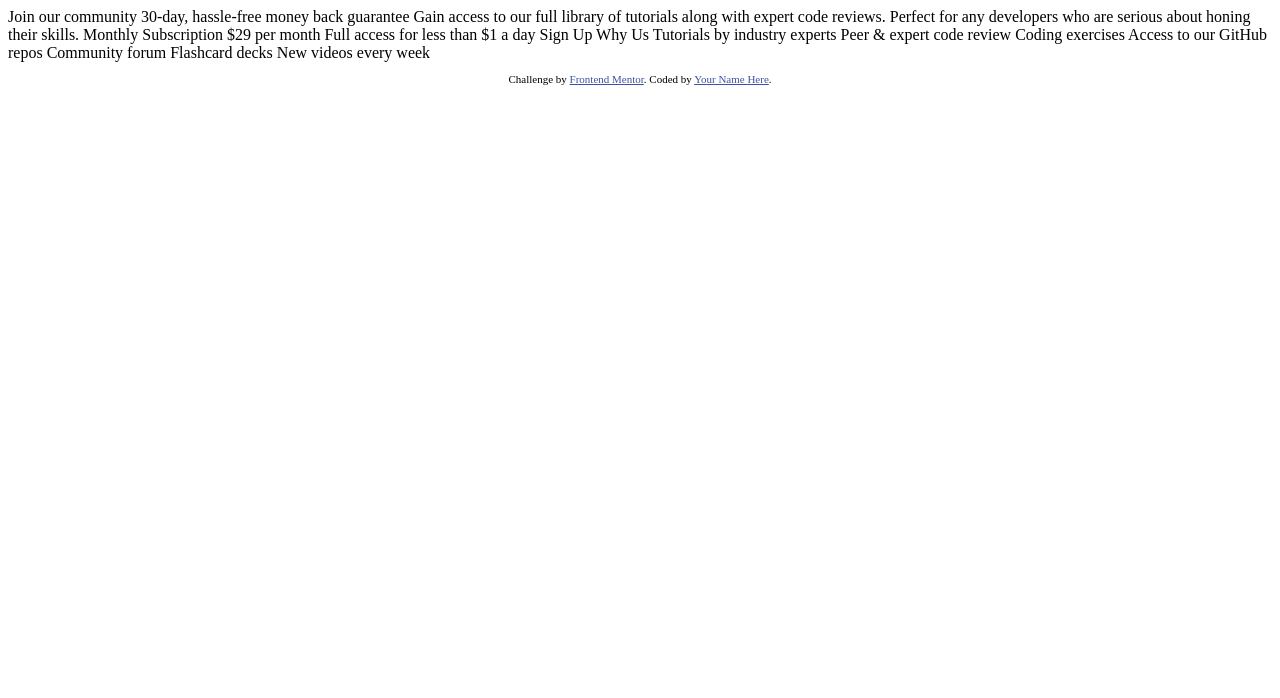
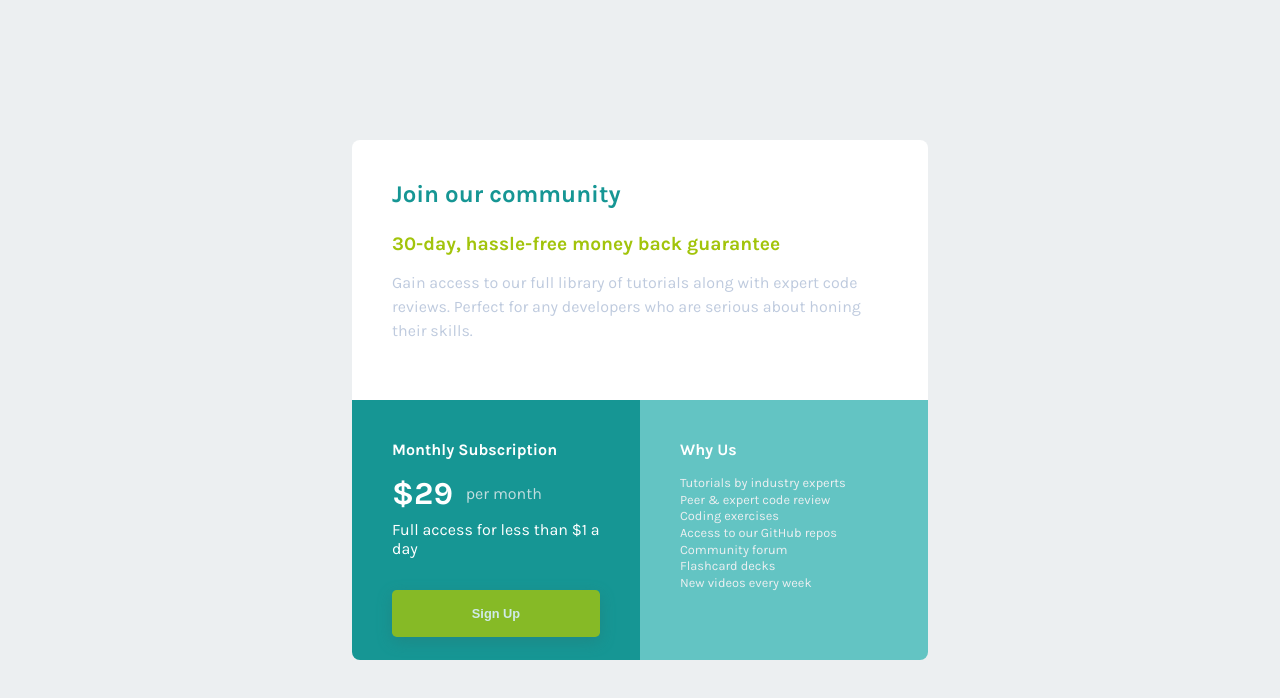
Before and after one commit to Devakumar96/Single-price-grid-component, a plain HTML site: page index.html in a window 1280 px wide. Drawn offline with Linux system fonts and the light colour scheme.

Commit message:
completed

```diff
--- a/index.html
+++ b/index.html
@@ -7,44 +7,50 @@
   <link rel="icon" type="image/png" sizes="32x32" href="./images/favicon-32x32.png">
 
   <title>Frontend Mentor | Single Price Grid Component</title>
-
+  <link rel="stylesheet" href="./styles/style.css">
   <!-- Feel free to remove these styles or customise in your own stylesheet 👍 -->
-  <style>
+  <!-- <style>
     .attribution { font-size: 11px; text-align: center; }
     .attribution a { color: hsl(228, 45%, 44%); }
-  </style>
+  </style> -->
 </head>
 <body>
-  Join our community
+  <main class="main">
+      <div class="join">
+        <h1>Join our community</h1>
+          <h2>30-day, hassle-free money back guarantee</h2>
+            <p>
+              Gain access to our full library of tutorials along with expert code reviews.
+              Perfect for any developers who are serious about honing their skills.
+              </p>
+            </div>
+      <div class="pack">
+        <h2>Monthly Subscription</h2>
+          <p>&dollar;29 <span>per month</span> </p>
+          <p>Full access for less than &dollar;1 a day</p>
+        <button> Sign Up</button>
+      </div>
+      <div class="why-us">
+        <h2>Why Us</h2>
+        <ul>
+          <li>  Tutorials by industry experts</li>
+          <li>  Peer &amp; expert code review</li>
+          <li>  Coding exercises</li>
+          <li>  Access to our GitHub repos</li>
+          <li>  Community forum</li>
+          <li>  Flashcard decks</li>
+          <li> New videos every week</li>
+        </ul>
+      </div>
+    </div>
+  </div>
+</main>
 
-  30-day, hassle-free money back guarantee
-
-  Gain access to our full library of tutorials along with expert code reviews.
-  Perfect for any developers who are serious about honing their skills.
-
-  Monthly Subscription
-
-  &dollar;29 per month
-
-  Full access for less than &dollar;1 a day
-
-  Sign Up
-
-  Why Us
-
-  Tutorials by industry experts
-  Peer &amp; expert code review
-  Coding exercises
-  Access to our GitHub repos
-  Community forum
-  Flashcard decks
-  New videos every week
-
-  <footer>
+  <!-- <footer>
     <p class="attribution">
       Challenge by <a href="https://www.frontendmentor.io?ref=challenge" target="_blank">Frontend Mentor</a>.
       Coded by <a href="#">Your Name Here</a>.
     </p>
-  </footer>
+  </footer> -->
 </body>
 </html>
--- /dev/null
+++ b/styles/style.css
@@ -0,0 +1,176 @@
+@import url('https://fonts.googleapis.com/css2?family=Karla:wght@400;700&display=swap');
+
+* {
+  margin: 0;
+  padding: 0;
+  box-sizing: border-box;
+}
+
+:root {
+  --clr-cyan: #169694;
+  --clr-yellow: #a2c40b;
+  --clr-light-gray: #eceff1;
+  --clr-gray-blue: #afbed6;
+}
+
+html {
+  font-size: 16px;
+}
+
+body {
+  font-family: 'Karla', sans-serif;
+  background: var(--clr-light-gray);
+  display: flex;
+  justify-content: center;
+  align-items: center;
+  position: relative;
+  height: 100vh;
+}
+
+.main {
+  width: 85%;
+}
+
+.join,
+.pack,
+.why-us {
+  padding: 1.75rem 1.5rem;
+}
+
+.join {
+  background-color: #fff;
+  border-radius: 0.3rem 0.3rem 0 0;
+}
+
+.join h1 {
+  color: var(--clr-cyan);
+  margin-bottom: 1.3rem;
+  font-size: 1.3rem;
+}
+
+.join h2 {
+  color: var(--clr-yellow);
+  font-weight: 700;
+  margin: 1.5rem 0;
+  font-size: 1.5rem;
+}
+
+.join p {
+  color: var(--clr-gray-blue);
+  font-size: 0.85rem;
+  font-weight: 400;
+  line-height: 1.5;
+  margin-bottom: 0.75rem;
+  opacity: 0.8;
+}
+
+.pack {
+  background-color: var(--clr-cyan);
+  color: #fff;
+}
+
+.pack h2 {
+  margin-bottom: 1rem;
+  font-size: 1rem;
+}
+
+.pack p:nth-of-type(1) {
+  font-size: 2rem;
+  display: flex;
+  align-items: center;
+  font-weight: 700;
+}
+
+.pack p:nth-of-type(1) span {
+  font-size: 1rem;
+  margin-left: 0.8rem;
+  color: var(--clr-light-gray);
+  font-weight: 400;
+  opacity: 0.8;
+}
+
+.pack p:nth-of-type(2) {
+  margin: 0.5rem 0;
+}
+
+.pack button {
+  border: none;
+  background-color: var(--clr-yellow);
+  color: #fff;
+  width: 100%;
+  padding: 1rem;
+  border-radius: 0.3rem;
+  margin-top: 1.5rem;
+  font-size: 0.8rem;
+  font-weight: 700;
+  opacity: 0.8;
+  box-shadow: 0px 5px 15px rgb(33, 130, 128, 0.85);
+}
+
+.pack button:hover {
+  background-color: rgb(192, 223, 52, 0.85);
+}
+
+.why-us {
+  background-color: rgba(42, 178, 175, 0.7);
+  border-radius: 0 0 0.3rem 0.3rem;
+}
+
+.why-us h2 {
+  font-size: 1rem;
+  margin-bottom: 1rem;
+  color: white;
+}
+
+.why-us ul {
+  list-style: none;
+  color: var(--clr-light-gray);
+  font-size: 0.8rem;
+  font-weight: 400;
+  line-height: 1.3;
+}
+
+/* Responsive CSS */
+@media screen and (min-width: 768px) {
+  body {
+    min-height: 100vh;
+  }
+
+  .main {
+    width: 45%;
+    display: grid;
+    grid-template-columns: 1fr 1fr;
+    grid-template-rows: 50% 50%;
+  }
+  .join,
+  .pack,
+  .why-us {
+    padding: 2.5rem;
+  }
+
+  .join {
+    grid-column: 1/3;
+    border-radius: 0.5rem 0.5rem 0 0;
+  }
+
+  .join h1 {
+    font-size: 1.5rem;
+  }
+
+  .join h2 {
+    font-size: 1.2rem;
+    margin-bottom: 1rem;
+  }
+  .join p {
+    font-size: 1rem;
+    margin: 0;
+  }
+
+  .pack {
+    border-radius: 0 0 0 0.5rem;
+  }
+
+  .why-us {
+    border-radius: 0 0 0.5rem 0;
+  }
+}
```
Also changed, not shown: 3 other files.
